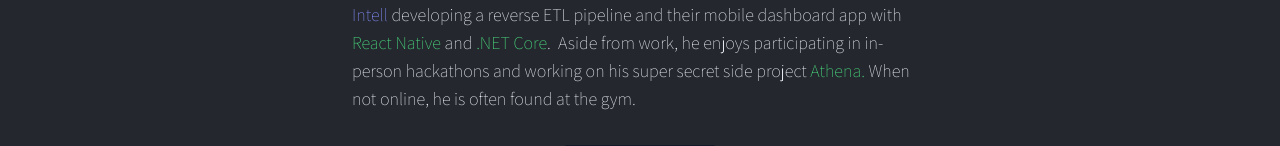
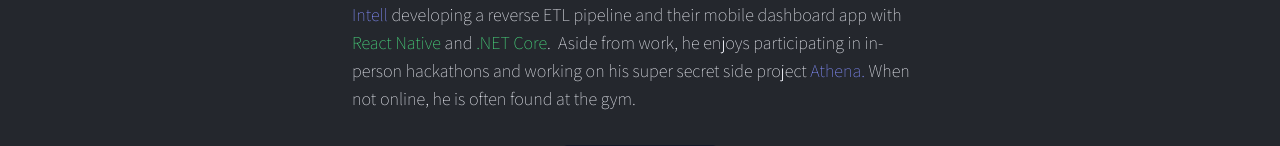
Before and after one commit to notzree/EvenBetterPersonalWebsite, a Next.js app: page / in a window 1280 px wide. Shown: the part 451-597 px from the top of the page. Built offline with nearby package versions, Linux system fonts and the light colour scheme.

Commit message:
fixed color

```diff
--- a/components/Hero.tsx
+++ b/components/Hero.tsx
@@ -139,7 +139,7 @@
             app with <span className="text-green-400">React Native</span> and{" "}
             <span className="text-green-400">.NET Core</span>.&nbsp; Aside from
             work, he enjoys participating in in-person hackathons and working on his
-            super secret side project <span className="text-green-400">Athena. </span>
+            super secret side project <span className="text-indigo-400">Athena. </span>
             When not online, he is often found at the gym.
           </p>
           <div className="flex justify-center items-center mb-2">
```
